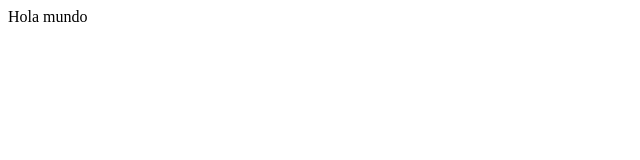
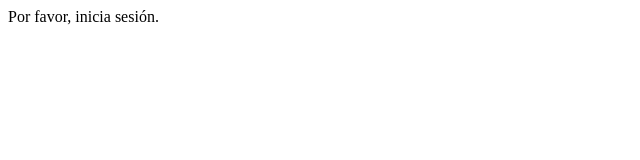
Before and after one commit to lauradillonar/angular015-directivas, an Angular app: page / in a window 1280 px wide. Shown: the top 160 px of the page, without its empty margins (0-640 px from the left). Built offline with nearby package versions, Linux system fonts and the light colour scheme.

Commit message:
Ejemplo 2 Directiva Estructural ngIf

```diff
--- a/src/app/app.component.html
+++ b/src/app/app.component.html
@@ -1 +1,2 @@
-<div *ngIf="saludo">Hola mundo</div>
+<div *ngIf="!login">Por favor, inicia sesión.</div>
+<div *ngIf="login">Bienvenido user07142</div>
--- a/src/app/app.component.ts
+++ b/src/app/app.component.ts
@@ -7,5 +7,5 @@ import { Component } from '@angular/core';
 })
 export class AppComponent {
   title = 'Directivas en Angular';
-  saludo = true;
+  login = false;
 }
--- a/src/index.html
+++ b/src/index.html
@@ -2,7 +2,7 @@
 <html lang="en">
   <head>
     <meta charset="utf-8" />
-    <title>Angular015Directivas</title>
+    <title>Directivas en Angular</title>
     <base href="/" />
     <meta name="viewport" content="width=device-width, initial-scale=1" />
     <link rel="icon" type="image/x-icon" href="favicon.ico" />
```
